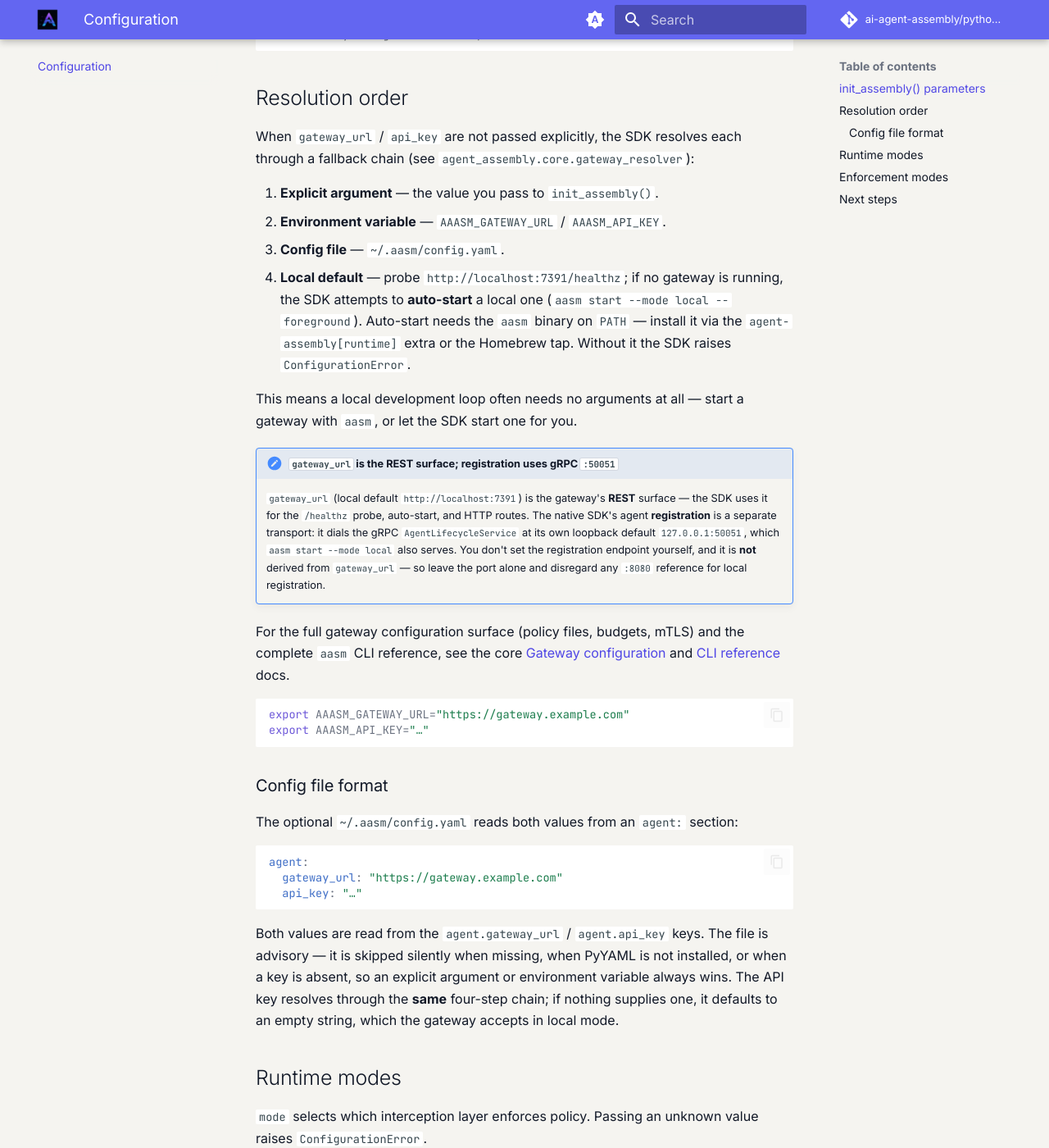
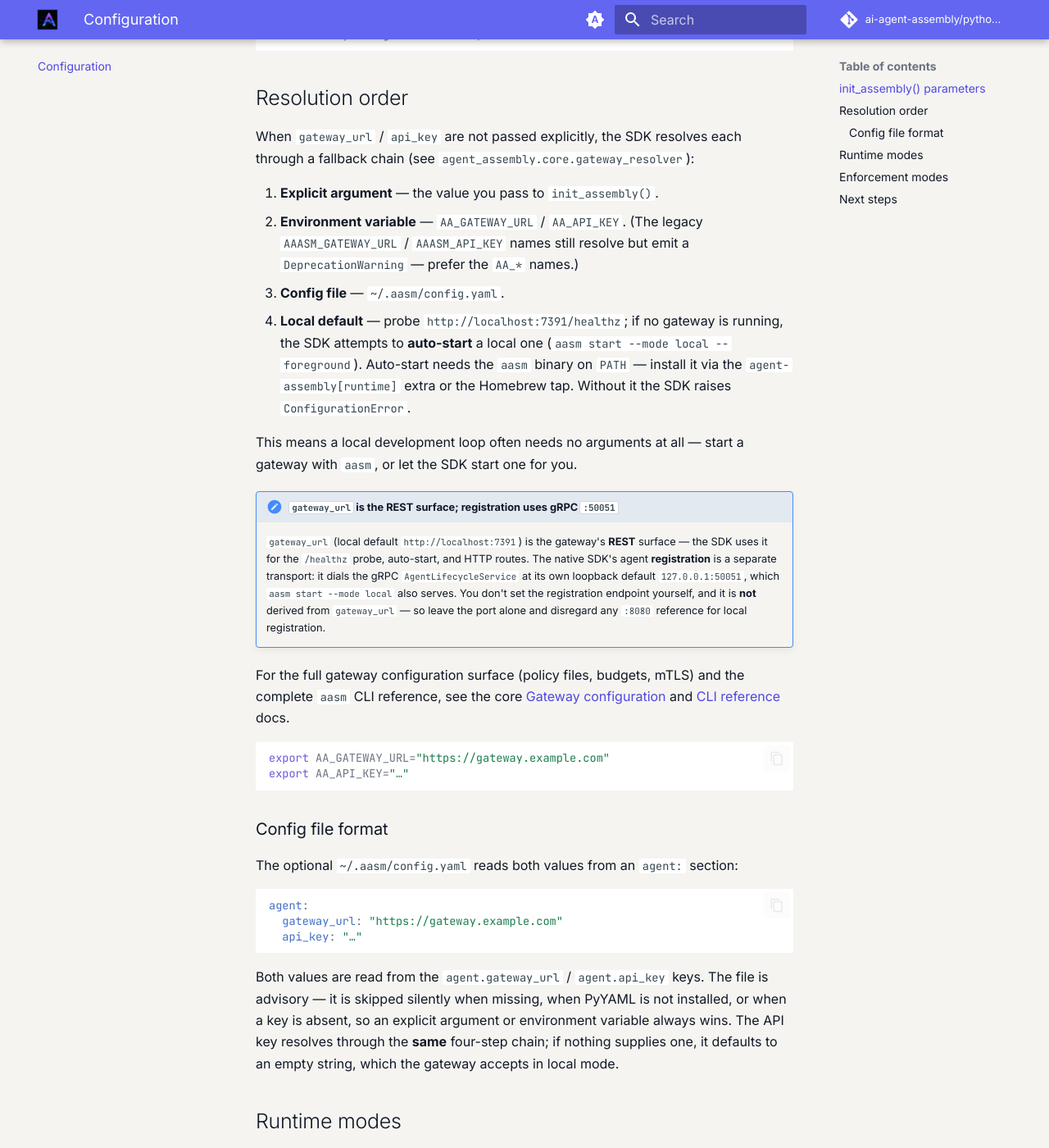
Before and after one commit to AI-agent-assembly/python-sdk, an MkDocs documentation site: the page built from docs/configuration.md, in a window 1280 px wide and 1400 px high, scrolled down 1535 px. Shown: the whole window at 82% size. Built offline with MkDocs 1.6.1 and Material for MkDocs 9.7.7, drawn with Linux system fonts in a browser that asks for light colours; a script that is not in the unit is left out; the version menu is left out.

Commit message:
📝 (docs): Promote AA_* env vars as canonical in configuration
Document AA_GATEWAY_URL / AA_API_KEY as the canonical resolver env
vars (gateway_resolver.py:53-54), keeping AAASM_* only as a
deprecated alias that now emits a DeprecationWarning.

Co-Authored-By: Claude Opus 4.8 (1M context) <noreply@anthropic.com>

````diff
--- a/docs/configuration.md
+++ b/docs/configuration.md
@@ -45,7 +45,9 @@ When `gateway_url` / `api_key` are not passed explicitly, the SDK resolves each
 fallback chain (see `agent_assembly.core.gateway_resolver`):
 
 1. **Explicit argument** — the value you pass to `init_assembly()`.
-2. **Environment variable** — `AAASM_GATEWAY_URL` / `AAASM_API_KEY`.
+2. **Environment variable** — `AA_GATEWAY_URL` / `AA_API_KEY`. (The legacy
+   `AAASM_GATEWAY_URL` / `AAASM_API_KEY` names still resolve but emit a
+   `DeprecationWarning` — prefer the `AA_*` names.)
 3. **Config file** — `~/.aasm/config.yaml`.
 4. **Local default** — probe `http://localhost:7391/healthz`; if no gateway is running, the
    SDK attempts to **auto-start** a local one (`aasm start --mode local --foreground`).
@@ -71,8 +73,8 @@ For the full gateway configuration surface (policy files, budgets, mTLS) and the
 [CLI reference](https://docs.agent-assembly.com/core/latest/cli/overview.html) docs.
 
 ```bash
-export AAASM_GATEWAY_URL="https://gateway.example.com"
-export AAASM_API_KEY="…"
+export AA_GATEWAY_URL="https://gateway.example.com"
+export AA_API_KEY="…"
 ```
 
 ### Config file format
````
